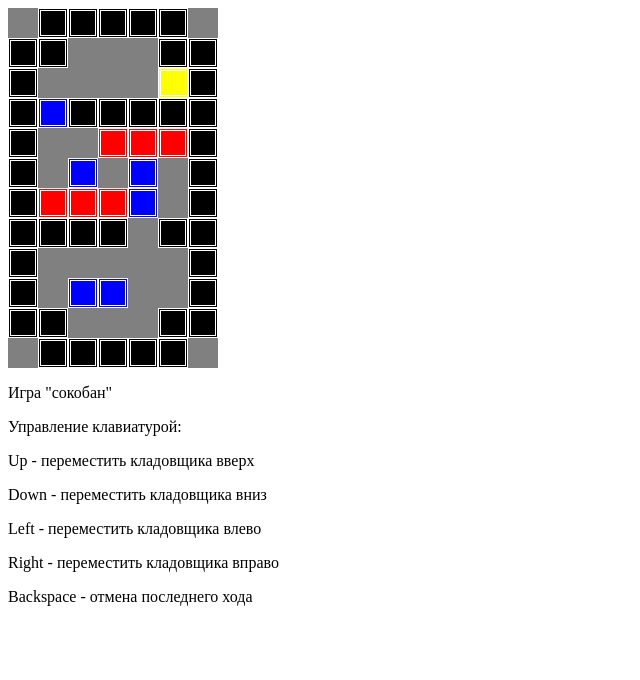
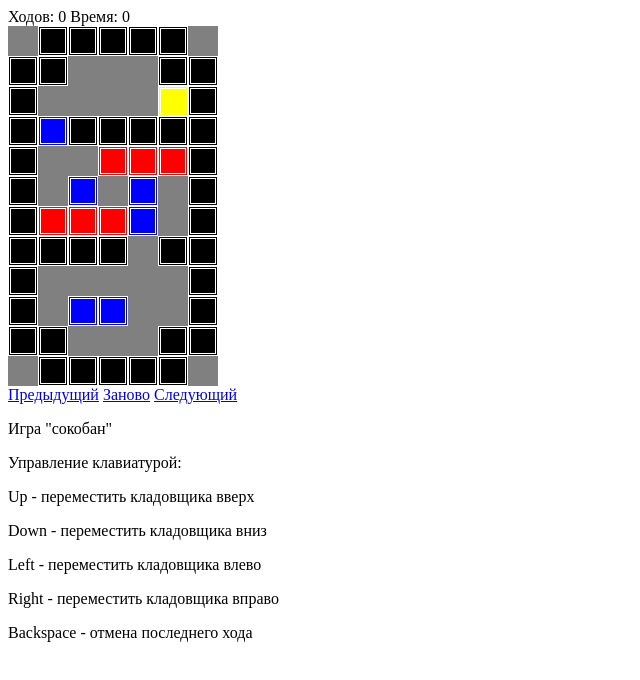
Before and after one commit to iHomeHands/GeekUni_JS-2, a plain HTML site: page index.html in a window 1280 px wide. Shown: the whole page, without its empty margins (0-640 px from the left). Drawn offline with Linux system fonts and the light colour scheme.

Commit message:
Обновлено отображение

```diff
--- a/index.html
+++ b/index.html
@@ -8,9 +8,16 @@
 </head>
 
 <body>
+    <div>
+    <div class="done" id="done">
+    Ходов: 0 Время: 0
+    </div>
     <div class="sokoban" id="sokoban">
     </div>
-    <div class="done" id="done">
+      <a href='javascript:loadLevel(levelId-1);' >Предыдущий</a>
+      <a href='javascript:loadLevel(levelId);' >Заново</a>
+      <a href='javascript:loadLevel(levelId+1);' >Следующий</a>
+        <div>
           <p>Игра "сокобан"</p>
           <p>Управление клавиатурой:</p>
           <p>Up - переместить кладовщика вверх</p>
@@ -18,9 +25,9 @@
           <p>Left - переместить кладовщика влево</p>
           <p>Right - переместить кладовщика вправо</p>
           <p>Backspace - отмена последнего хода</p>
+        </div>
 
     </div>
-
     <script src="sokoban.js" type="text/javascript"></script>
     <script src="index.js" type="text/javascript"></script>
 </body>
```
Lines whose indentation alone changed are shown as unchanged.
